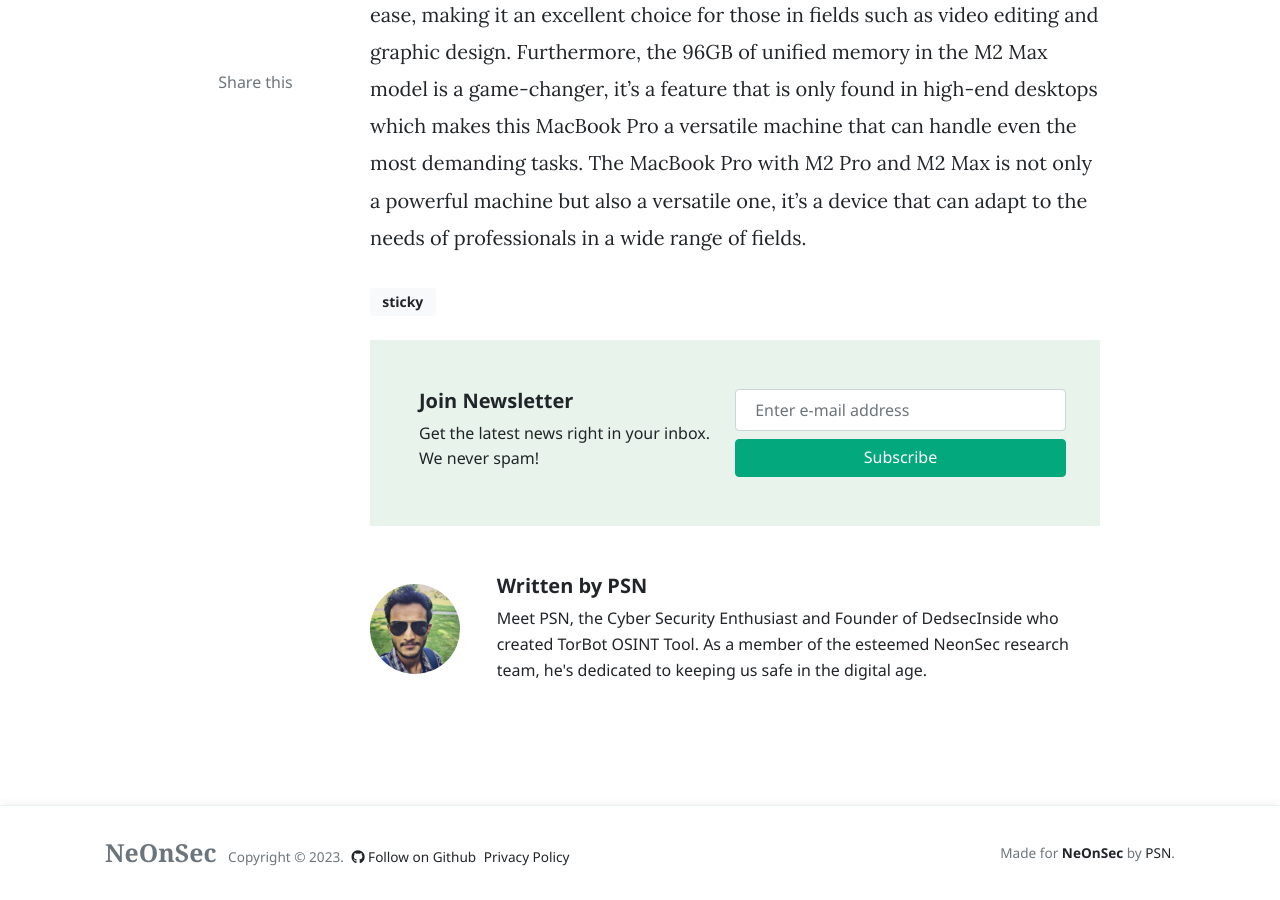
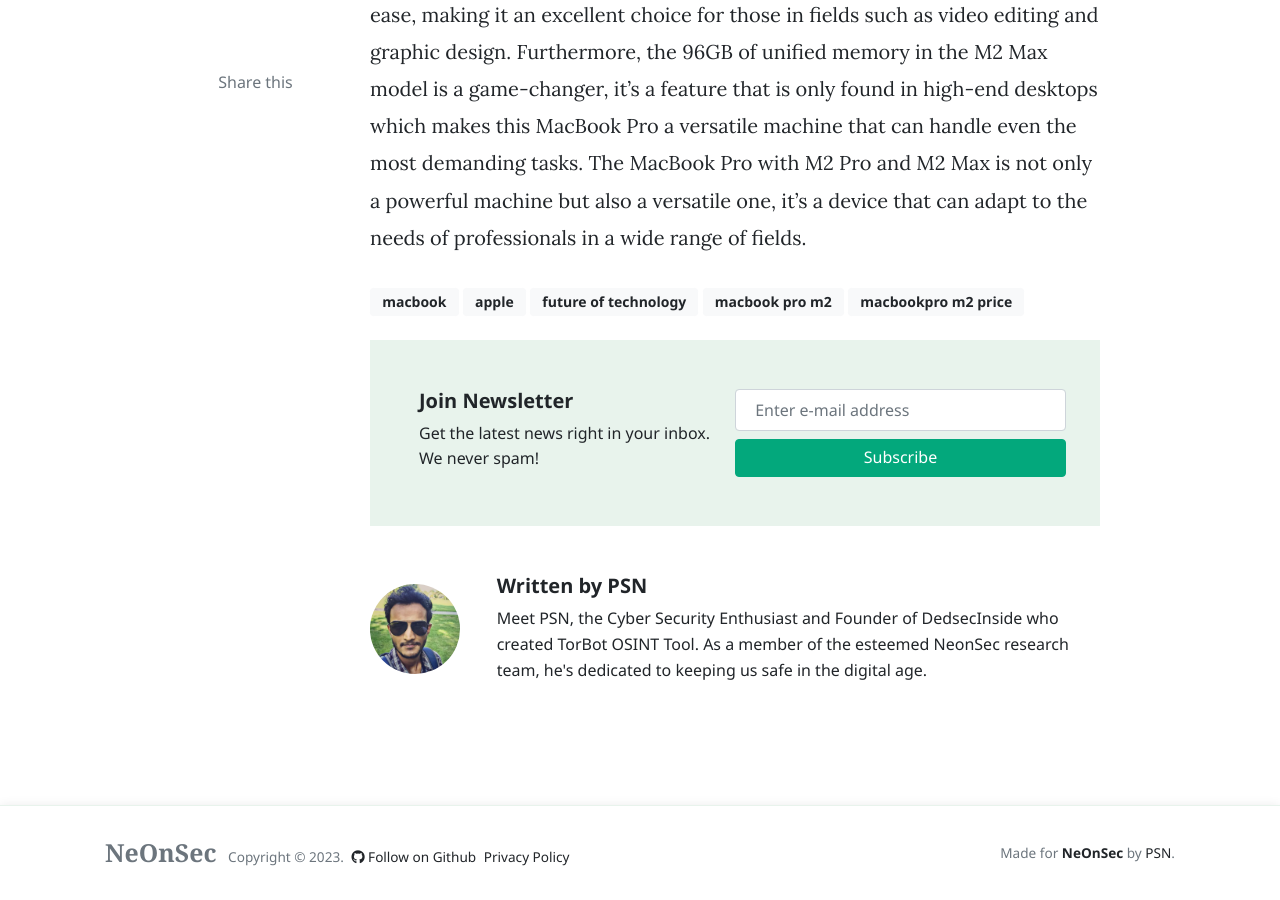
Before and after one commit to NeonSecOfficial/blog, a Jekyll site: the page built from _posts/2023-01-21-MacbooPro M2.md, in a window 1280 px wide and 900 px high, scrolled down 1685 px. Built offline with Jekyll 4.4.1, drawn with Linux system fonts in a browser that asks for light colours; nearby versions of some CDN libraries; comment, search, counter and statistics services are not loaded.

Commit message:
Update sticky

```diff
--- a/_posts/2023-01-21-MacbooPro M2.md
+++ b/_posts/2023-01-21-MacbooPro M2.md
@@ -4,7 +4,7 @@
 author: psn
 categories: [ MacBook, Apple, Future of technology ]
 image: assets/images/macbook.webp
-tags: [sticky]
+tags: [macbook, apple, future of technology, macbook pro m2, macbookpro m2 price]
 keywords: MacBook, Apple, Future of technology, Macbook Pro M2, MacbookPro m2 price
 ---
 
```
Also changed, not shown: _posts/2022-12-23-Creative Ways to Make Money with Canva.md (+1 -1 lines).
